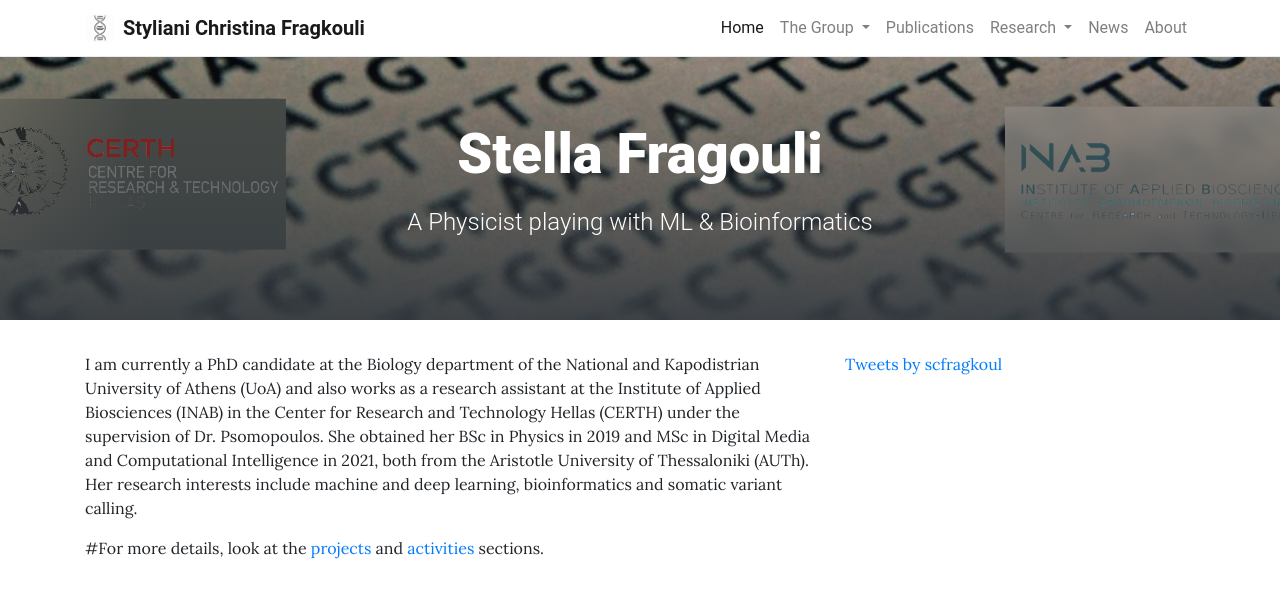
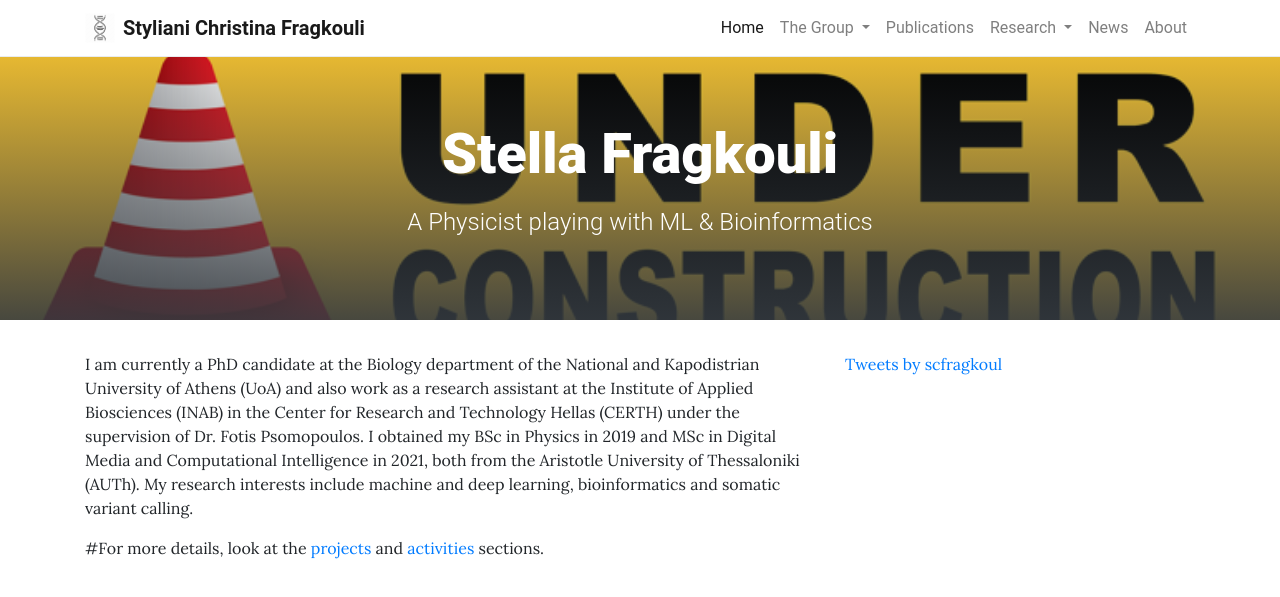
Before and after one commit to sfragkoul/sfragkoul.github.io, a Jekyll site: the page built from pages/home.md, in a window 1280 px wide, cut to the strip 0-597 px from the top of the page. Built offline with Jekyll 4.4.1, drawn with Linux system fonts in a browser that asks for light colours; comment, search, counter and statistics services are not loaded.

Commit message:
Update home.md

```diff
--- a/pages/home.md
+++ b/pages/home.md
@@ -1,13 +1,14 @@
 ---
 layout: home
-title: Stella Fragouli
+title: Stella Fragkouli
 description: A Physicist playing with ML & Bioinformatics
-background: /assets/img/groupLogo/cropped-background_with_logos.png
+background: /assets/img/groupLogo/under_construction.png
 permalink: /
 ---
 
 
-I am currently a PhD candidate at the Biology department of the National and Kapodistrian University of Athens (UoA) and also works as a research assistant at the Institute of Applied Biosciences (INAB) in the Center for Research and Technology Hellas (CERTH) under the supervision of Dr. Psomopoulos. She obtained her BSc in Physics in 2019 and MSc in Digital Media and Computational Intelligence in 2021, both from the Aristotle University of Thessaloniki (AUTh). Her research interests include machine and deep learning, bioinformatics and somatic variant calling.
+I am currently a PhD candidate at the Biology department of the National and Kapodistrian University of Athens (UoA) and also work as a research assistant at the Institute of Applied Biosciences (INAB) in the Center for Research and Technology Hellas (CERTH) under the supervision of Dr. Fotis Psomopoulos. I obtained my BSc in Physics in 2019 and MSc in Digital Media and Computational Intelligence in 2021, both from the Aristotle University of Thessaloniki (AUTh).
+My research interests include machine and deep learning, bioinformatics and somatic variant calling.
 
 
 #For more details, look at the [projects](/projects/) and [activities](/activities/) sections.
```
